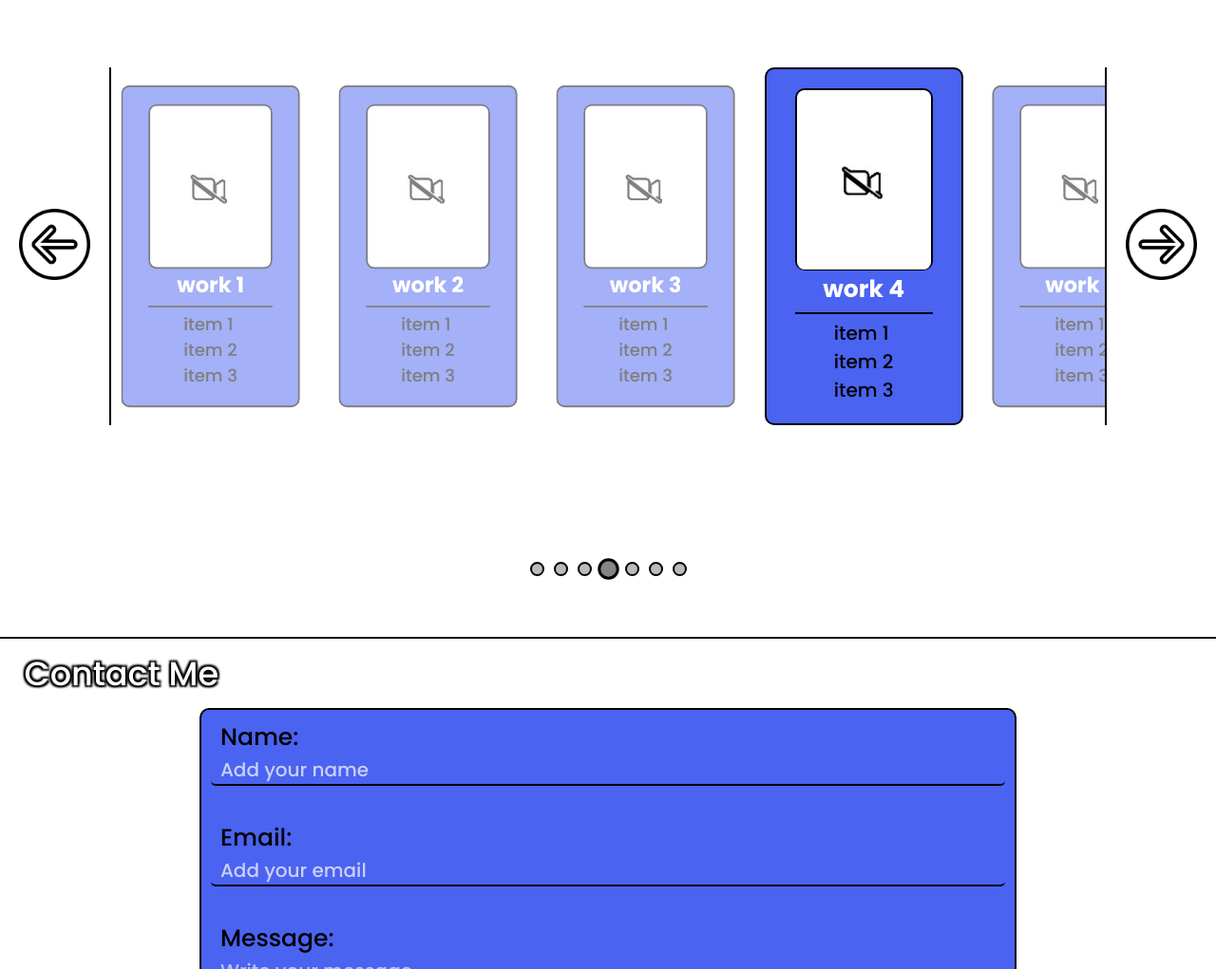
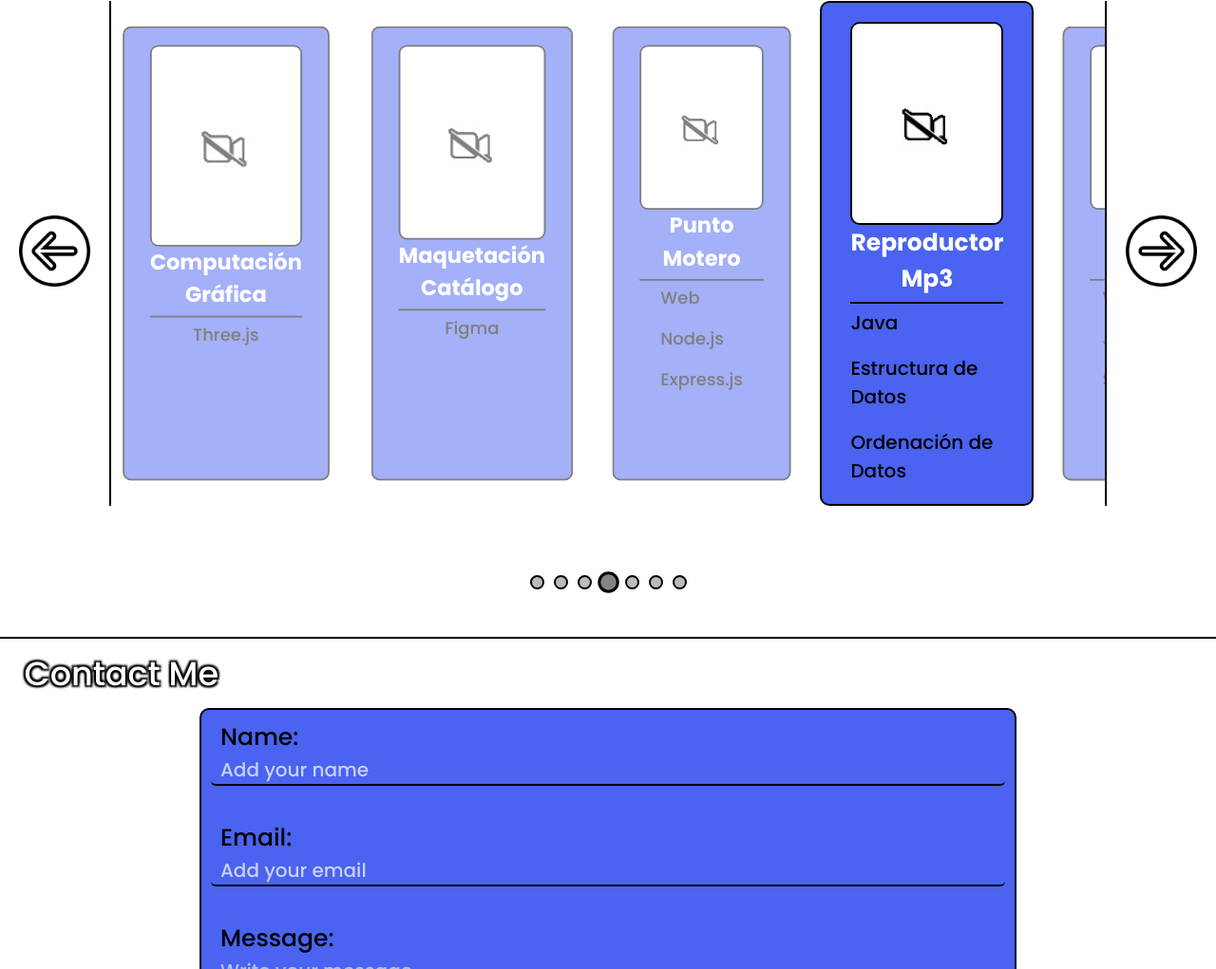
Before and after one commit to FelipeAlvarado01/Pruebas-Web, a website built with Vite: page Frontend/src/Index.html in a window 1280 px wide. Shown: the part 1727-2748 px from the top of the page at 95% size. Built offline with nearby package versions, Linux system fonts and the light colour scheme.

Commit message:
Nombres de las tarjetas

```diff
--- a/Frontend/src/Index.html
+++ b/Frontend/src/Index.html
@@ -85,65 +85,74 @@
                 <div class="scrolling-container" id="scrolling-container" card-index="0">
                     <div class="scrolling-card" id="scrolling-card">
                         <img src="../src/images/VideoFontPage/video-slash-solid.jpg" alt="">
-                        <h4>work 1</h4>
+                        <h4>Computación</h4>
+                        <h4>Gráfica</h4>
                         <hr>
                         <ul>
-                            <li>item 1</li>
-                            <li>item 2</li>
-                            <li>item 3</li>
+                            <li>Three.js</li>
                         </ul>
                     </div>
                     <div class="scrolling-card" id="scrolling-card" card-index="1">
                         <img src="../src/images/VideoFontPage/video-slash-solid.jpg" alt="">
-                        <h4>work 2</h4>
+                        <h4>Maquetación</h4>
+                        <h4>Catálogo</h4>
                         <hr>
                         <ul>
-                            <li>item 1</li>
-                            <li>item 2</li>
-                            <li>item 3</li>
+                            <li>Figma</li>
                         </ul>
                     </div>
 
                     <div class="scrolling-card" id="scrolling-card" card-index="2">
                         <img src="../src/images/VideoFontPage/video-slash-solid.jpg" alt="">
-                        <h4>work 3</h4>
+                        <h4>Punto</h4>
+                        <h4>Motero</h4>
                         <hr>
                         <ul>
-                            <li>item 1</li>
-                            <li>item 2</li>
-                            <li>item 3</li>
+                            <li>Web</li>
+                            <br>
+                            <li>Node.js</li>
+                            <br>
+                            <li>Express.js</li>
                         </ul>
                     </div>
 
                     <div class="scrolling-card active" id="scrolling-card" card-index="3">
                         <img src="../src/images/VideoFontPage/video-slash-solid.jpg" alt="">
-                        <h4>work 4</h4>
+                        <h4>Reproductor </h4>
+                        <h4>Mp3</h4>
                         <hr>
                         <ul>
-                            <li>item 1</li>
-                            <li>item 2</li>
-                            <li>item 3</li>
+                            <li>Java</li>
+                            <br>
+                            <li>Estructura de Datos</li>
+                            <br>
+                            <li>Ordenación de Datos</li>
                         </ul>
                     </div>
 
                     <div class="scrolling-card" id="scrolling-card" card-index="4">
                         <img src="../src/images/VideoFontPage/video-slash-solid.jpg" alt="">
-                        <h4>work 5</h4>
+                        <h4>WLANS</h4>
+                        <h4>Book</h4>
                         <hr>
                         <ul>
-                            <li>item 1</li>
-                            <li>item 2</li>
-                            <li>item 3</li>
+                            <li>Web</li>
+                            <br>
+                            <li>Java</li>
+                            <br>
+                            <li>Spring Boot</li>
                         </ul>
                     </div>
                     <div class="scrolling-card" id="scrolling-card" card-index="5">
                         <img src="../src/images/VideoFontPage/video-slash-solid.jpg" alt="">
-                        <h4>work 6</h4>
+                        <h4>Terkashh</h4>
                         <hr>
                         <ul>
-                            <li>item 1</li>
-                            <li>item 2</li>
-                            <li>item 3</li>
+                            <li>Unity</li>
+                            <br>
+                            <li>Mirror</li>
+                            <br>
+                            <li>Blender</li>
                         </ul>
                     </div>
 
--- a/Frontend/src/styles.scss
+++ b/Frontend/src/styles.scss
@@ -566,7 +566,7 @@ body {
                 .works-slider {
                     .scrolling-container {
                         .scrolling-card {
-                            flex: 0 0 65%;
+                            flex: 0 0 60%;
                         }
                     }
                 }
```
Also changed, not shown: Frontend/src/styles.css.
